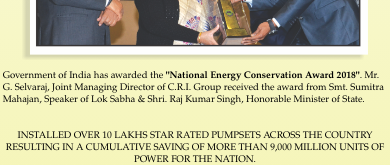
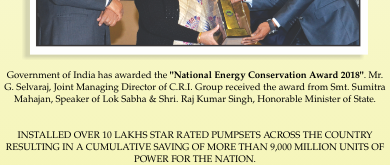
Before and after one commit to pranav2010/Netart-test-round1, a React (Create React App) app: page / in a window 390 px wide. Shown: the part 581-746 px from the top of the page. Built offline with nearby package versions, Linux system fonts and the light colour scheme.

Commit message:
Edited Center alignment

```diff
--- a/src/App.css
+++ b/src/App.css
@@ -124,6 +124,10 @@
         width: 100%;
     }
 
+    .description p {
+        text-align: center;
+    }
+
     .description img {
         width: 90%;
         display: block;
@@ -156,6 +160,10 @@
         width: 100%;
     }
 
+    .description p {
+        text-align: center;
+    }
+
     .description img {
         width: 90%;
         display: block;
```
